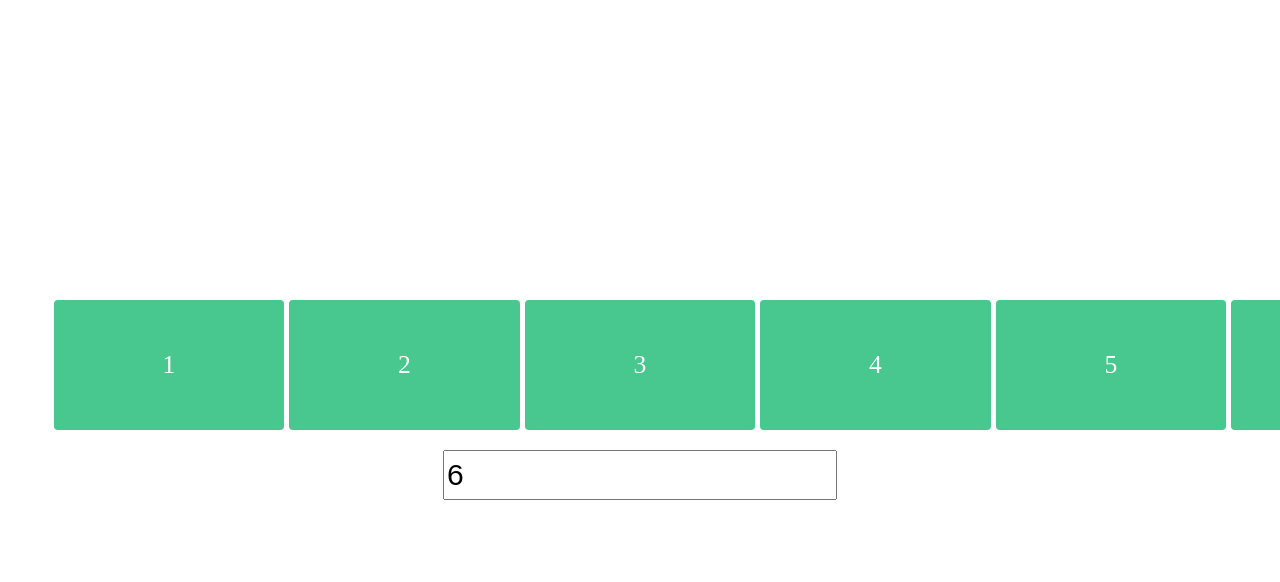
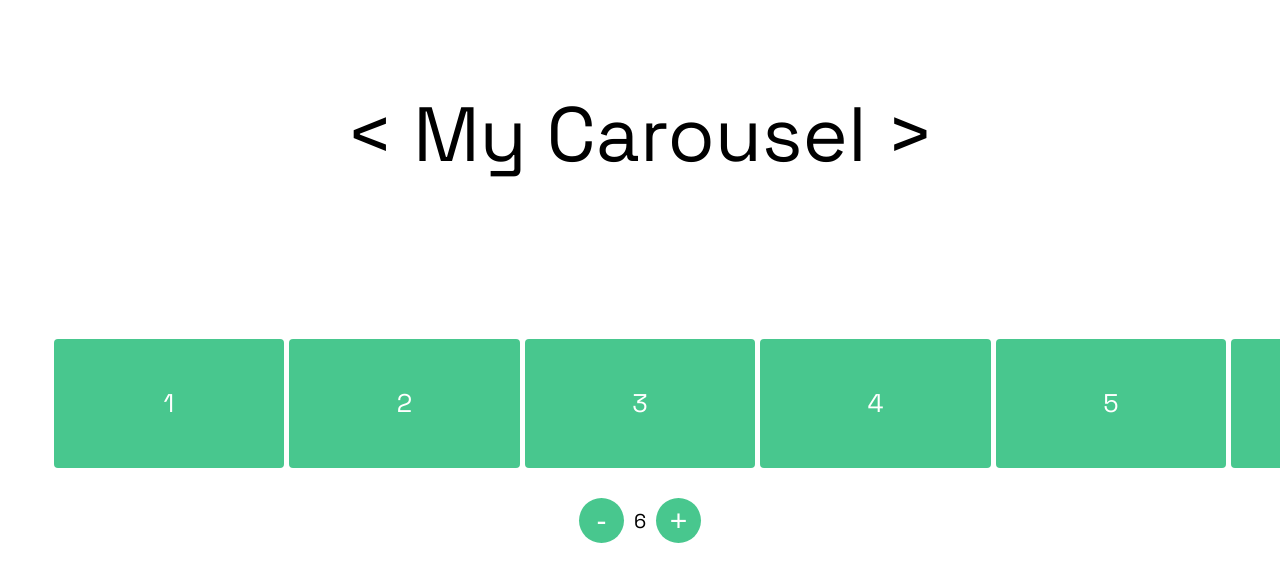
Before and after one commit to WonWoo-Shin/my-carousel, a React (Vite) app: page / in a window 1280 px wide. Shown: the top 582 px of the page. Built offline with nearby package versions, Linux system fonts and the light colour scheme.

Commit message:
아이템 개수 조정 버튼 추가

```diff
--- a/src/App.tsx
+++ b/src/App.tsx
@@ -5,36 +5,66 @@ import { useState } from "react";
 const Container = styled.div`
   display: flex;
   flex-direction: column;
+  align-items: center;
+  height: 100vh;
+  font-size: 1vw;
+`;
+
+const Title = styled.div`
+  margin-bottom: 70px;
+  h1 {
+    font-size: 6em;
+    line-height: 3.5em;
+  }
+`;
+
+const CountButtons = styled.div`
+  display: flex;
+  align-items: center;
+  margin-top: 30px;
+`;
+
+const CountButton = styled.button`
+  display: flex;
   justify-content: center;
   align-items: center;
-  height: 100vh;
+  width: 45px;
+  height: 45px;
+  background-color: #48c78e;
+  border: none;
+  border-radius: 50%;
+  span {
+    color: #ffffff;
+    font-size: 30px;
+  }
 `;
 
-const CountInput = styled.input`
-  height: 50px;
-  margin-top: 20px;
-  font-size: 30px;
+const CountText = styled.span`
+  margin: 0 10px;
+  font-size: 20px;
 `;
 
 export const App = () => {
   const [dataCount, setDataCount] = useState(6);
-  const onInputChange = (event: React.ChangeEvent<HTMLInputElement>) => {
-    const {
-      target: { value },
-    } = event;
-    setDataCount(Number(value));
-  };
   const data = Array.from({ length: dataCount }, (_, index) => index + 1);
 
   return (
     <Container>
+      <Title>
+        <h1>
+          {"<"} My Carousel {">"}
+        </h1>
+      </Title>
       <ListCarousel data={data} />
-      <CountInput
-        type="number"
-        defaultValue={dataCount}
-        min="1"
-        onChange={onInputChange}
-      />
+      <CountButtons>
+        <CountButton onClick={() => setDataCount((prev) => (prev -= 1))}>
+          <span>-</span>
+        </CountButton>
+        <CountText>{dataCount}</CountText>
+        <CountButton onClick={() => setDataCount((prev) => (prev += 1))}>
+          <span>+</span>
+        </CountButton>
+      </CountButtons>
     </Container>
   );
 };
--- a/src/styles/globalstyle.tsx
+++ b/src/styles/globalstyle.tsx
@@ -1,6 +1,9 @@
 import { createGlobalStyle } from "styled-components";
 
 export const GlobalStyle = createGlobalStyle`
+
+@import url('https://fonts.googleapis.com/css2?family=Space+Grotesk:wght@300..700&display=swap');
+
 	:root{
 		--padding-width : 3em;
 		--carousel-gap : 0.2vw;
@@ -41,6 +44,7 @@ footer, header, hgroup, menu, nav, section {
 body {
 	line-height: 1;
 	overflow-x: hidden;
+	font-family: "Space Grotesk", serif;
 	&::-webkit-scrollbar{
 		width: 16px;
 	}
```
